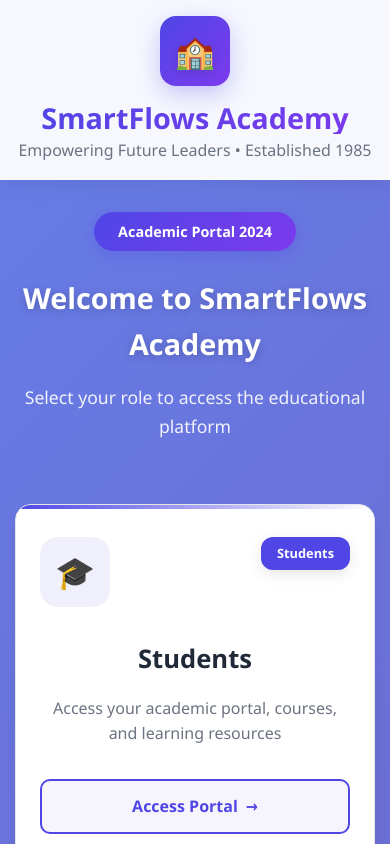
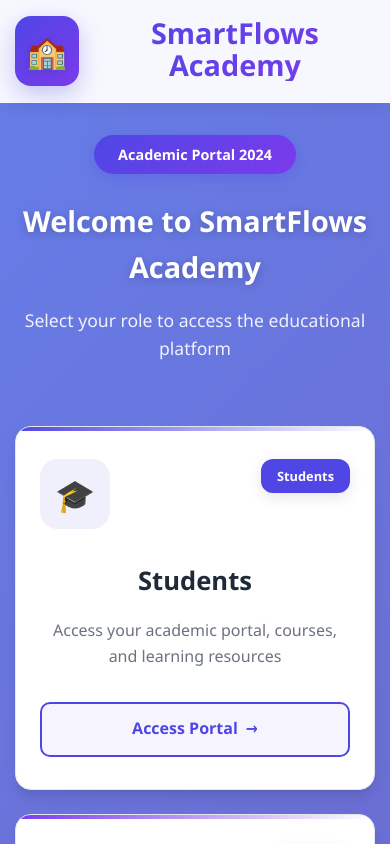
Before and after one commit to smartflows-in/School-Management-System, a React (Vite) app in the folder frontend/: page / in a window 390 px wide. Shown: the top 844 px of the page. Built offline with nearby package versions, Linux system fonts and the light colour scheme; no server answers.

Commit message:
version 1.0.4

```diff
--- a/frontend/src/components/LoginPortal.jsx
+++ b/frontend/src/components/LoginPortal.jsx
@@ -51,7 +51,7 @@ const LoginPortal = () => {
             </div>
             <div className="school-info">
               <h1>SmartFlows Academy</h1>
-              <p>Empowering Future Leaders • Established 1985</p>
+              {/* <p>Empowering Future Leaders • Established 1985</p> */}
             </div>
           </div>
         </div>
--- a/frontend/src/styles/LoginPortal.css
+++ b/frontend/src/styles/LoginPortal.css
@@ -571,7 +571,7 @@
   }
 
   .school-brand {
-    flex-direction: column;
+    flex-direction: row;
     text-align: center;
     gap: 1rem;
   }
```
